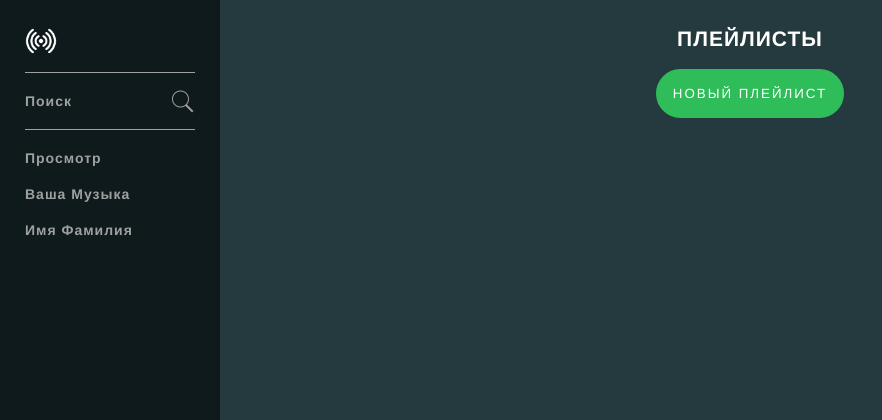
After one commit to rudbar/music-service-system, a PHP site: page /yourMusic.php in a window 1280 px wide. The commit adds this page. Shown: the top 420 px of the page, without its empty margins (0-882 px from the left). Run offline with PHP 8.4, Linux system fonts and the light colour scheme; the visitor is signed in with stand-in values (Sample User, id 1); data that the repository does not hold is empty.

Commit message:
Finished search page, added the page of personal playlists

```diff
--- a/assets/css/style.css
+++ b/assets/css/style.css
@@ -388,7 +388,8 @@ body {
 }
 
 .tracklistContainer h2,
-.gridViewContainer h2 {
+.gridViewContainer h2,
+.artistsContainer h2 {
     text-align: center;
 }
 
@@ -431,3 +432,17 @@ input:focus {
 .searchResultRow .artistName span {
     color: #fff;
 }
+
+.noResults {
+    margin: 15px;
+    display: block;
+}
+
+.buttonItems .button {
+    display: block;
+    margin: 0 auto 20px auto;
+}
+
+.playlistsContainer {
+    padding: 10px 0;
+}
--- a/assets/js/script.js
+++ b/assets/js/script.js
@@ -7,8 +7,13 @@ var currentIndex = 0;
 var repeat = false;
 var shuffle = false;
 var userLoggedIn;
+var timer;
 
 function openPage(url) {
+
+	if(timer != null) {
+		clearTimeout(timer);
+	}
 
 	if(url.indexOf("?") == -1) {
 		url = url + "?";
@@ -19,6 +24,21 @@ function openPage(url) {
 	$("#mainContent").load(encodedUrl);
 	$("body").scrollTop(0);
 	history.pushState(null, null, url);
+}
+
+function createPlaylist(username) {
+	var alert = prompt("Введите имя Вашего плейлиста");
+
+	if(alert != null) {
+
+		$.post("includes/handlers/ajax/createPlaylist.php", {name: alert, username: username })
+		.done(function() {
+			openPage("yourMusic.php");
+		});
+
+	}
+
+
 }
 
 function formatTime(seconds) {
--- a/includes/nowPlayingBar.php
+++ b/includes/nowPlayingBar.php
@@ -172,16 +172,16 @@ function setTrack(trackId, newPlaylist, play) {
 		$.post("includes/handlers/ajax/getArtistJson.php", { artistId: track.artist }, function(data) {
 			var artist = JSON.parse(data);
 
-			$(".artistName span").text(artist.name);
-			$(".artistName span").attr("onclick", "openPage('artist.php?id=" + artist.id + "')");
+			$(".trackInfo .artistName span").text(artist.name);
+			$(".trackInfo .artistName span").attr("onclick", "openPage('artist.php?id=" + artist.id + "')");
 		});
 
 		$.post("includes/handlers/ajax/getAlbumJson.php", { albumId: track.album }, function(data) {
 			var album = JSON.parse(data);
 
-			$(".albumLink img").attr("src", album.artworkPath);
-			$(".albumLink img").attr("onclick", "openPage('album.php?id=" + album.id + "')");
-			$(".trackName span").attr("onclick", "openPage('album.php?id=" + album.id + "')");
+			$(".content .albumLink img").attr("src", album.artworkPath);
+			$(".content .albumLink img").attr("onclick", "openPage('album.php?id=" + album.id + "')");
+			$(".trackInfo .trackName span").attr("onclick", "openPage('album.php?id=" + album.id + "')");
 		});
 
 
--- /dev/null
+++ b/yourMusic.php
@@ -0,0 +1,16 @@
+<?php
+include("includes/includedFiles.php");
+?>
+
+<div class="playlistsContainer">
+
+	<div class="gridViewContainer">
+		<h2>ПЛЕЙЛИСТЫ</h2>
+
+		<div class="buttonItems">
+			<button class="button green" onclick="createPlaylist('sldlf')">НОВЫЙ ПЛЕЙЛИСТ</button>
+		</div>
+
+	</div>
+
+</div>
```
Also changed, not shown: search.php (+31 -1 lines), includes/handlers/ajax/createPlaylist.php (added).
